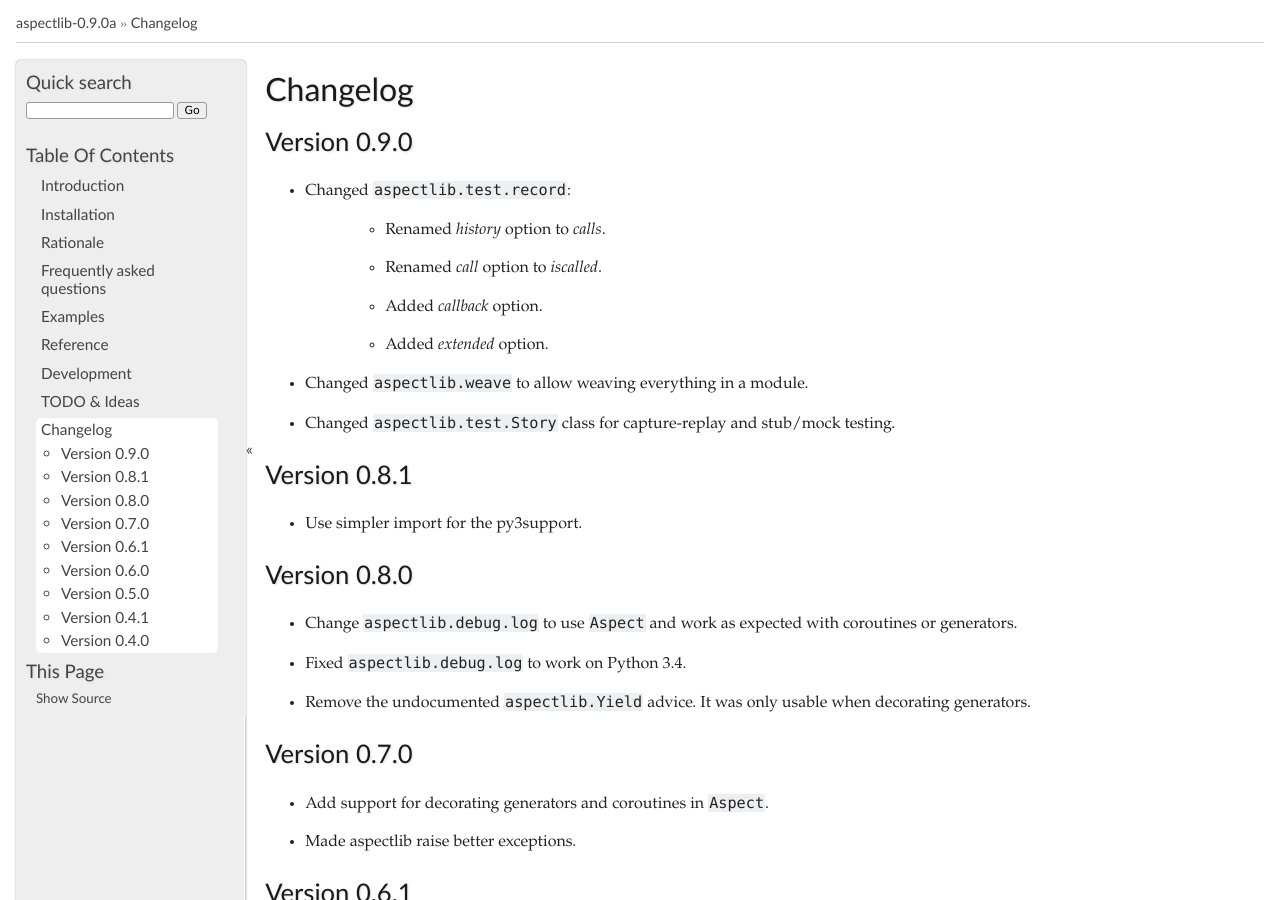
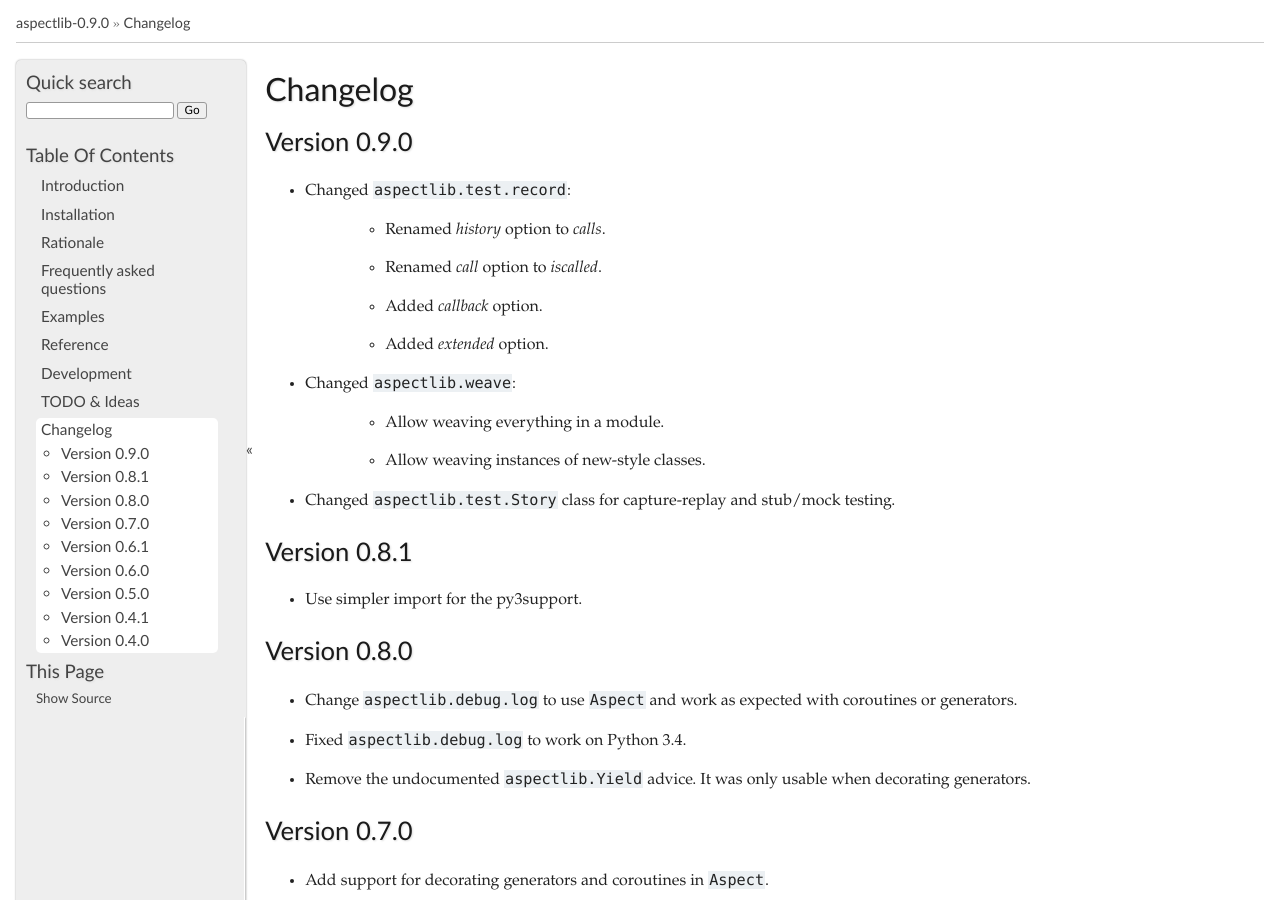
Before and after one commit to ionelmc/python-aspectlib, a Sphinx documentation site: the page built from docs/changelog.rst, in a window 1280 px wide and 900 px high. Built offline with Sphinx 7.4.7, drawn with Linux system fonts in a browser that asks for light colours; some of the changed text lies outside the part shown.

Commit message:
Update version/changelog :ok_hand:.

```diff
--- a/docs/changelog.rst
+++ b/docs/changelog.rst
@@ -11,7 +11,11 @@ Version 0.9.0
     * Added `callback` option.
     * Added `extended` option.
 
-* Changed :obj:`aspectlib.weave` to allow weaving everything in a module.
+* Changed :obj:`aspectlib.weave`:
+
+    * Allow weaving everything in a module.
+    * Allow weaving instances of new-style classes.
+
 * Changed :obj:`aspectlib.test.Story` class for capture-replay and stub/mock testing.
 
 Version 0.8.1
--- a/setup.py
+++ b/setup.py
@@ -14,7 +14,7 @@ def read(*names, **kwargs):
 
 setup(
     name="aspectlib",
-    version="0.9.0a",
+    version="0.9.0",
     url='https://github.com/ionelmc/python-aspectlib',
     download_url='',
     license='BSD',
```
